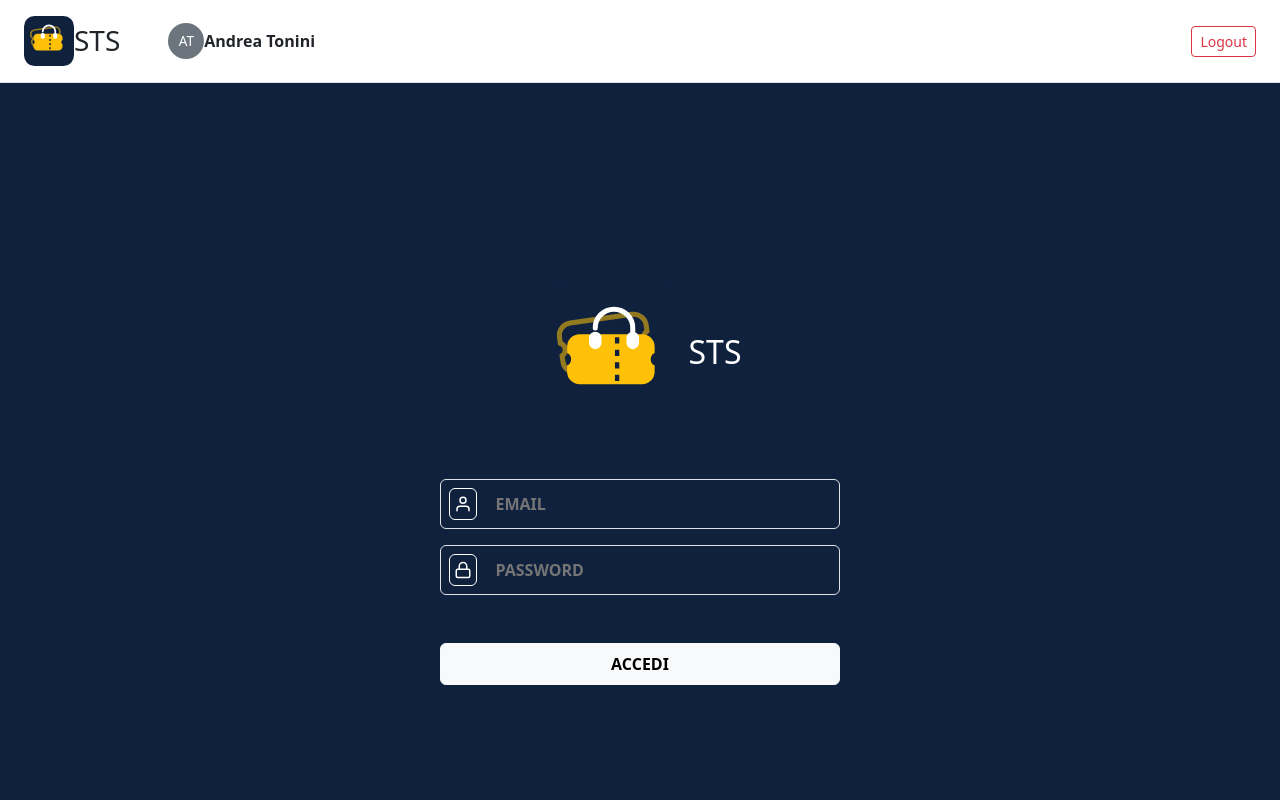
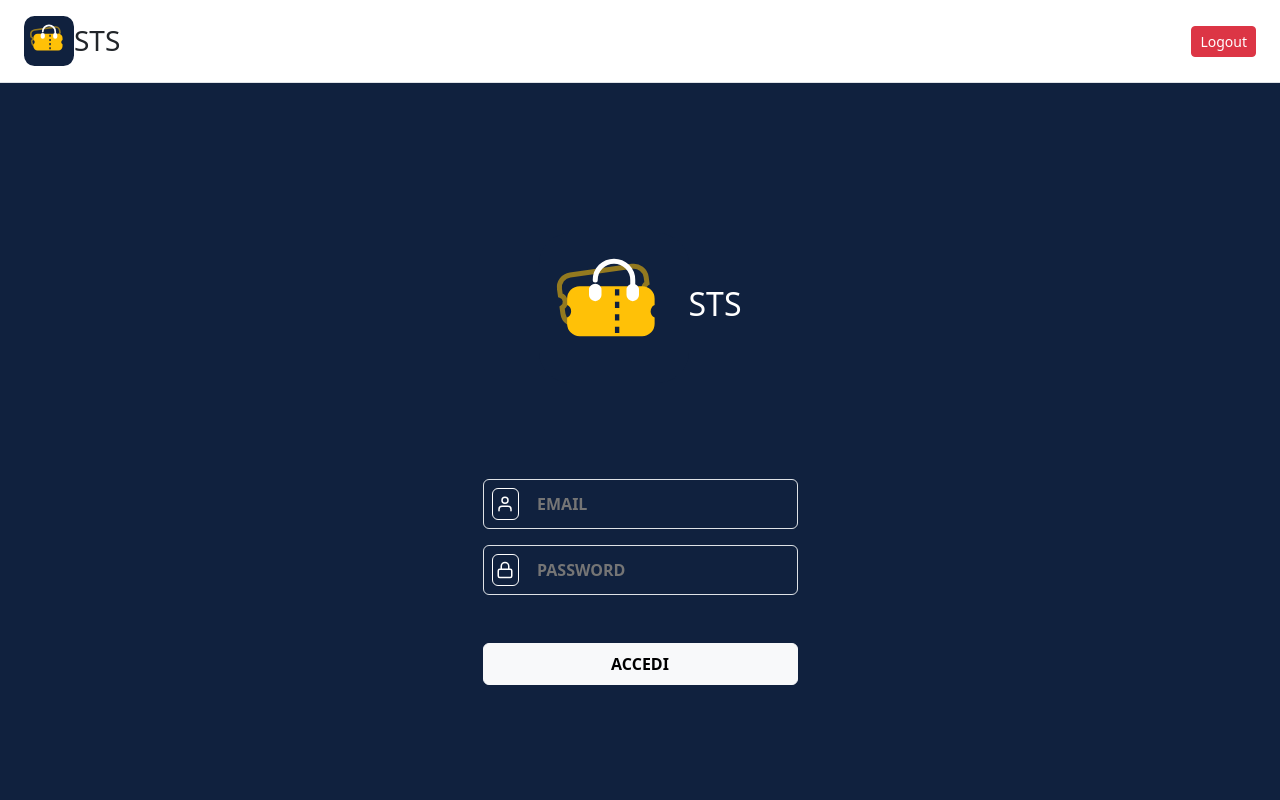
Before and after one commit to tonini23/Sistema-ticket-di-supporto, a Vue app in the folder frontend/: page /login in a window 1280 px wide. Shown: the top 800 px of the page. Built offline with nearby package versions, Linux system fonts and the light colour scheme; the HTML template or start-up script is replaced by a standard one.

Commit message:
Binding login, inserted new types, binding logout

```diff
--- a/frontend/src/App.vue
+++ b/frontend/src/App.vue
@@ -1,18 +1,36 @@
+<script lang="ts">
+import { PropType, defineComponent } from "vue"
+import { User } from "./types"
+
+import axios from "axios"
+
+export default defineComponent({
+  props: {
+    user: Object as PropType<User>,
+  },
+  methods: {
+    async logout() {
+      await axios.post("/api/auth/logout")
+      location.reload()
+    },
+  },
+})
+
+</script>
 <template>
   <header class="d-flex align-items-center py-3 px-4 border-bottom">
+    <router-link to="/" class="d-flex align-items-center text-decoration-none">
 
-    <div class="d-flex ms-0">
-        <img src="./img/logo2.svg" alt="Logo sito" style="width: 50px; height: 50px;">
-    </div>
+      <div class="d-flex ms-0">
+          <img src="./img/logo2.svg" alt="Logo sito" style="width: 50px; height: 50px;">
+      </div>
+    </router-link>
     <h3 class="h3 mb-0">STS</h3>
 
-    <div class="user-avatar d-flex align-items-center justify-content-center rounded-circle bg-secondary text-white ms-5">
-        AT
-    </div>
-    <span class="fw-semibold">Andrea Tonini</span>
+    <span class="fw-semibold">{{ user?.email }}</span>
     <div class="d-flex align-items-center gap-3 ms-auto">
 
-      <button type="button" class="btn btn-outline-danger btn-sm">
+      <button type="button" class="btn btn-danger btn-sm text-bold " @click="logout">
         Logout
       </button>
     </div>
--- a/frontend/src/main.ts
+++ b/frontend/src/main.ts
@@ -30,6 +30,23 @@ const router: Router = createRouter({
   ]
 })
 
+
+const protectedRoutes = ["/", "/ticket", "/ticket/:id", "/register"];
+const onlyAdminRoutes = ["/dashboard-admin", "/register"];
+
+router.beforeEach((to, from, next) => {
+  const isAuthenticated = !!localStorage.getItem("token");
+  const isAdmin = !!localStorage.getItem("isAdmin");//todo...
+
+  if (protectedRoutes.includes(to.path) && !isAuthenticated) {
+    next("/login");
+  } else if (onlyAdminRoutes.includes(to.path) && !isAdmin) {
+    next("/");
+  } else {
+    next();
+  }
+});
+
 createApp(App)
   .use(router)
   .mount("#app")
--- a/frontend/src/pages/Login.vue
+++ b/frontend/src/pages/Login.vue
@@ -1,4 +1,31 @@
 <script lang="ts">
+import { defineComponent } from "vue"
+
+import axios from "axios"
+
+export default defineComponent({
+  data() {
+    return {
+      email: "",
+      password: ""
+    }
+  },
+  methods: {
+    async onSubmit() {
+      try {
+        await axios.post("/api/auth/login",
+        { email: this.email, password: this.password });
+        location.href = "/";
+      } catch (e: any) {
+        if (e.response) {
+          console.log(`${e.response.status} - ${e.response.statusText}\n${e.response.data}`)
+        } else {
+          console.error("Errore durante il login:", e.message)
+        }
+      }
+    }
+  }
+})
 
 </script>
 
@@ -10,8 +37,8 @@
       <h2 class="h2 text-white">STS</h2>
     </div>
 
-
-    <div class="auth-form-container w-100" style="max-width: 400px;">
+    <form @submit.prevent="onSubmit" class="auth-form d-flex flex-column gap-4 p-4 p-md-5 rounded">
+      <div class="auth-form-container w-100" >
 
 
         <div class="auth-field border rounded mb-3 d-flex align-items-center p-2">
@@ -22,7 +49,7 @@
               <circle cx="12" cy="7" r="4"></circle>
             </svg>
           </div>
-        <input type="email" class="auth-input w-100 fw-bold" placeholder="EMAIL">
+            <input type="email" class="auth-input w-100 fw-bold" placeholder="EMAIL" v-model="email">
         </div>
 
 
@@ -34,15 +61,16 @@
               <path d="M7 11V7a5 5 0 0 1 10 0v4"></path>
             </svg>
           </div>
-        <input type="password" class="auth-input w-100 fw-bold" placeholder="PASSWORD">
+          <input type="password" class="auth-input w-100 fw-bold" placeholder="PASSWORD" v-model="password">
         </div>
 
 
-      <button class="btn btn-light w-100 fw-bold py-2 rounded">
+        <button class="btn btn-light w-100 fw-bold py-2 rounded" type="submit">
           ACCEDI
         </button>
 
       </div>
+    </form>
   </div>
 </template>
 
```
Also changed, not shown: frontend/src/types.ts (+13 -0 lines). Lines whose indentation alone changed are shown as unchanged.
